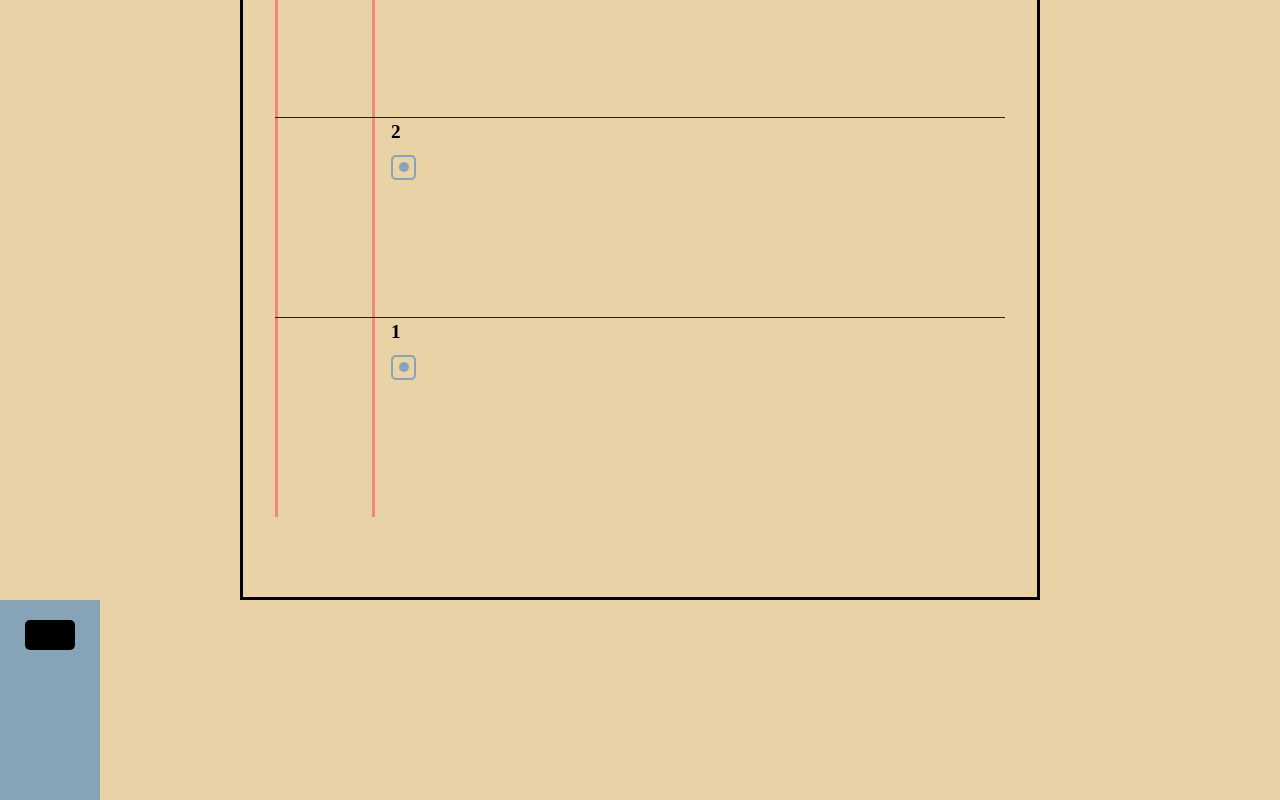
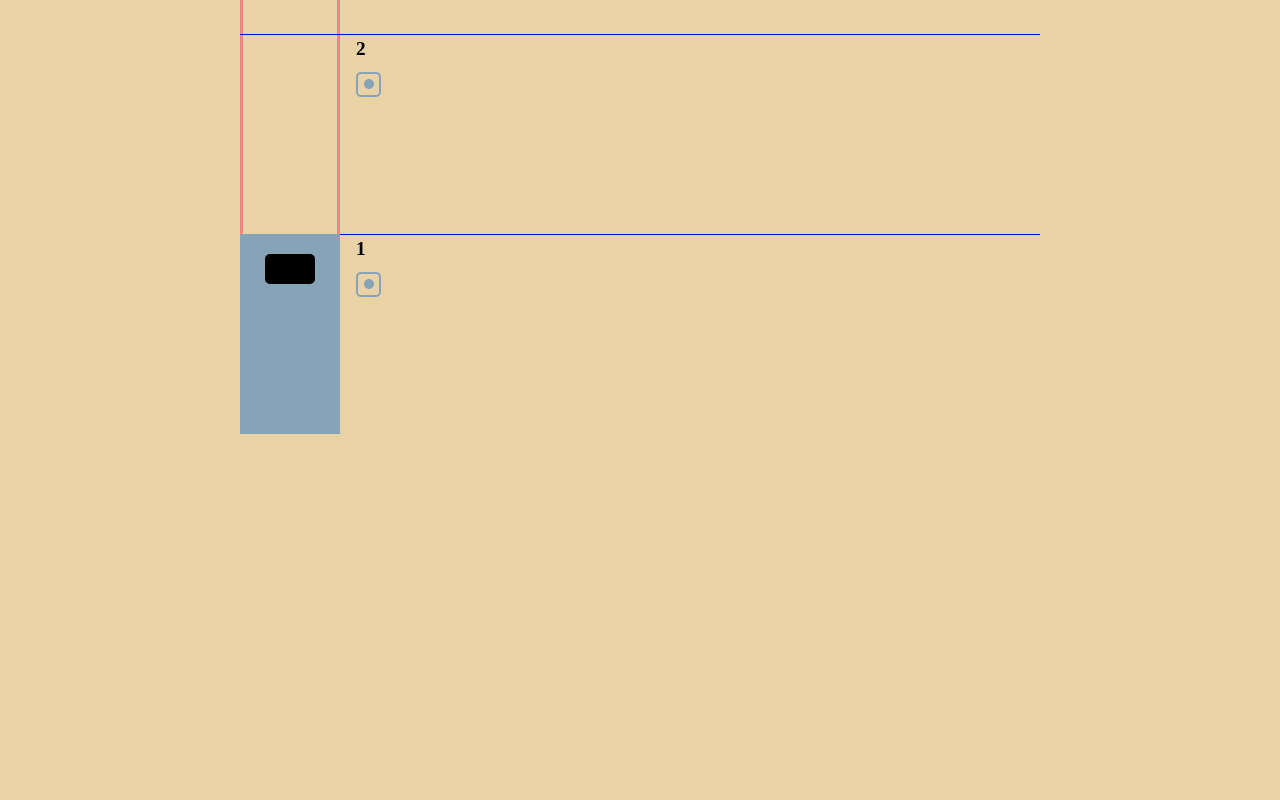
Before and after one commit to Qusz/gorchakov-test-trueconf, a Vue app: page / in a window 1280 px wide. Shown: the part 598-1398 px from the top of the page. After the commit the page ends 1064 px from the top, so only its background shows below. Built offline with nearby package versions, Linux system fonts and the light colour scheme.

Commit message:
positions the lift

```diff
--- a/src/App.vue
+++ b/src/App.vue
@@ -6,8 +6,8 @@
         :floorNumber="floor"
       >
       </Floor>
+      <Lift class="floors__lift"></Lift>
     </div>
-    <Lift></Lift>
   </main>
 </template>
 
--- a/src/styles/components/Lift.scss
+++ b/src/styles/components/Lift.scss
@@ -5,7 +5,6 @@
   width: $shaft-width;
 
   background-color: $clr-primary;
-  position: relative;
 
   overflow: hidden;
 
--- a/src/styles/main.scss
+++ b/src/styles/main.scss
@@ -5,9 +5,13 @@ body {
 }
 
 .floors {
-  padding: 5rem 2rem;
-  margin: 2rem auto 0 auto;
+  margin: 2rem auto;
   max-width: 800px;
 
-  border: 3px solid $clr-black;
+  position: relative;
+
+    &__lift {
+      position: absolute;
+      bottom: 0;
+    }
 }
```
